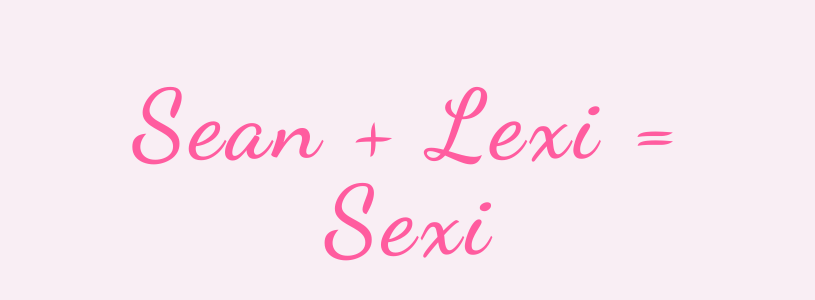
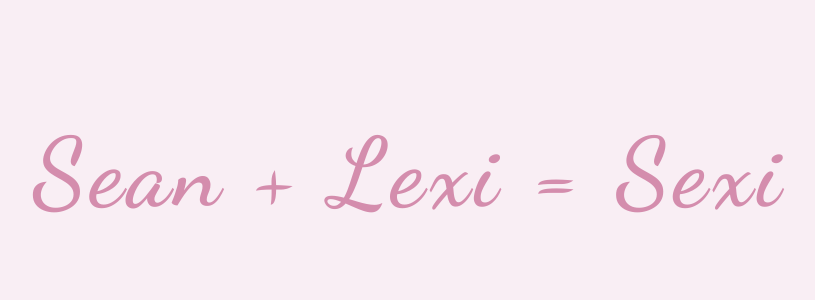
Before and after one commit to seangransee/wedding, a Next.js app: page / in a window 1280 px wide. Shown: the part 226-526 px from the top of the page, without its empty margins (231-1046 px from the left). Built offline with nearby package versions, Linux system fonts and the light colour scheme.

Commit message:
Update heading styles: change color and sizing to clamp value.

```diff
--- a/src/app/page.tsx
+++ b/src/app/page.tsx
@@ -12,7 +12,7 @@ export default function Home() {
       <div className="relative w-full max-w-2xl">
         <div className="flex flex-col items-center justify-center px-10 py-16 text-center sm:px-12 sm:py-20">
           <h1
-            className="text-6xl text-[#ff5c9f] sm:text-7xl md:text-8xl"
+            className="whitespace-nowrap text-[#d48dad] text-[clamp(3rem,10vw,6rem)]"
             style={{
               fontFamily: "var(--font-dancing-script)",
               fontWeight: 600,
```
